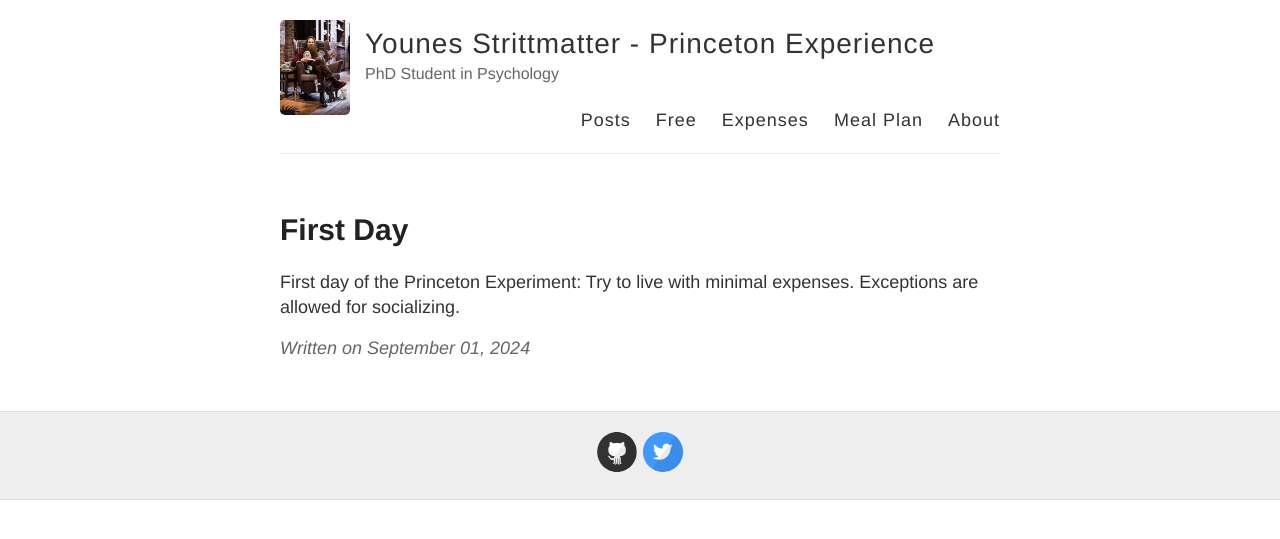
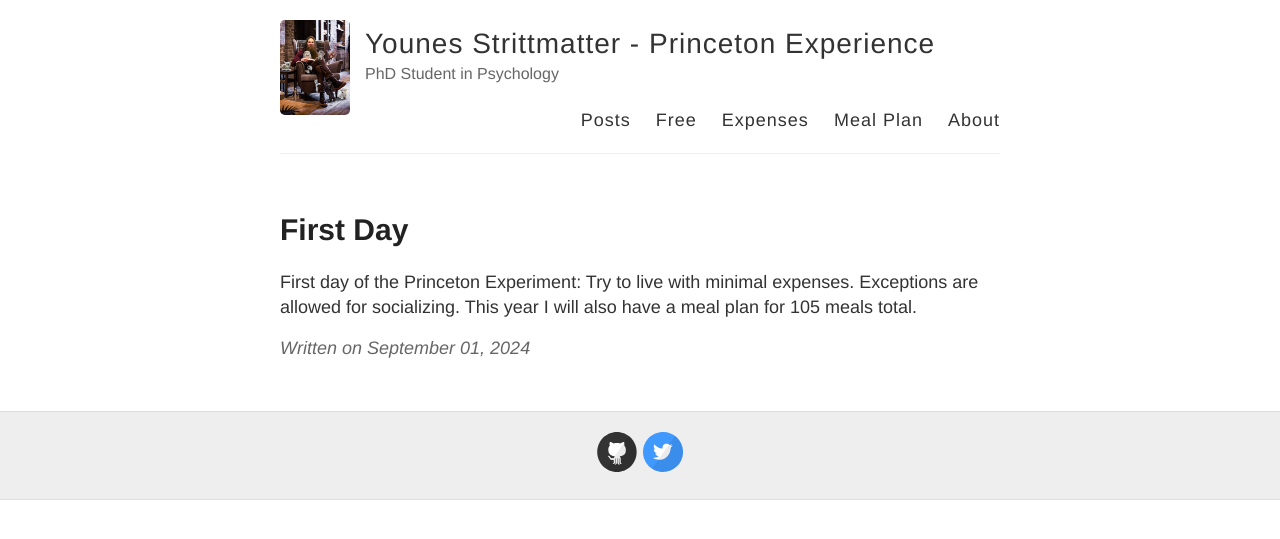
Before and after one commit to younesStrittmatter/princeton-experiment, a Jekyll site: the page built from _posts/2024-09-01-First-Day.md, in a window 1280 px wide. Shown: the top 539 px of the page. Built offline with Jekyll 4.4.1, drawn with Linux system fonts in a browser that asks for light colours.

Commit message:
initial commit

```diff
--- a/_posts/2024-09-01-First-Day.md
+++ b/_posts/2024-09-01-First-Day.md
@@ -4,4 +4,4 @@ title: First Day
 date: 2024-09-01
 ---
 
-First day of the Princeton Experiment: Try to live with minimal expenses. Exceptions are allowed for socializing.
+First day of the Princeton Experiment: Try to live with minimal expenses. Exceptions are allowed for socializing. This year I will also have a meal plan for 105 meals total.
```
